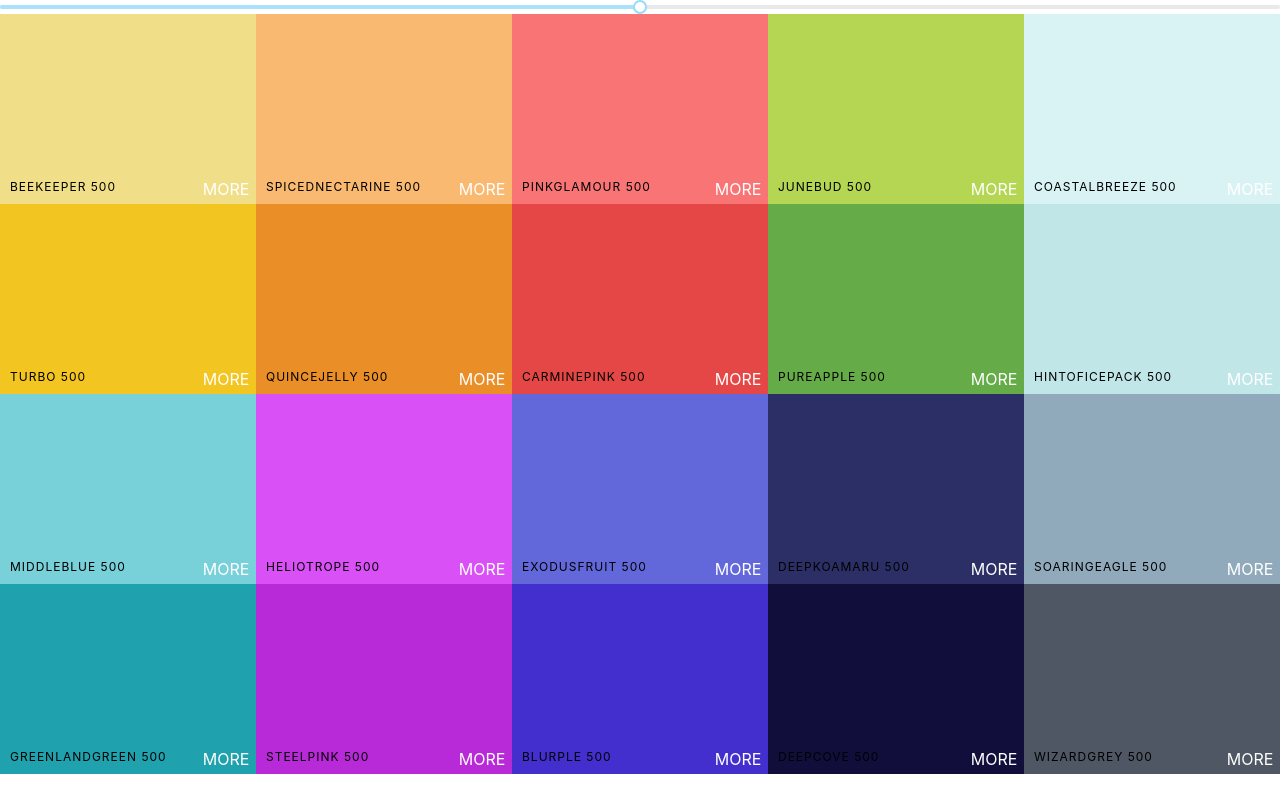
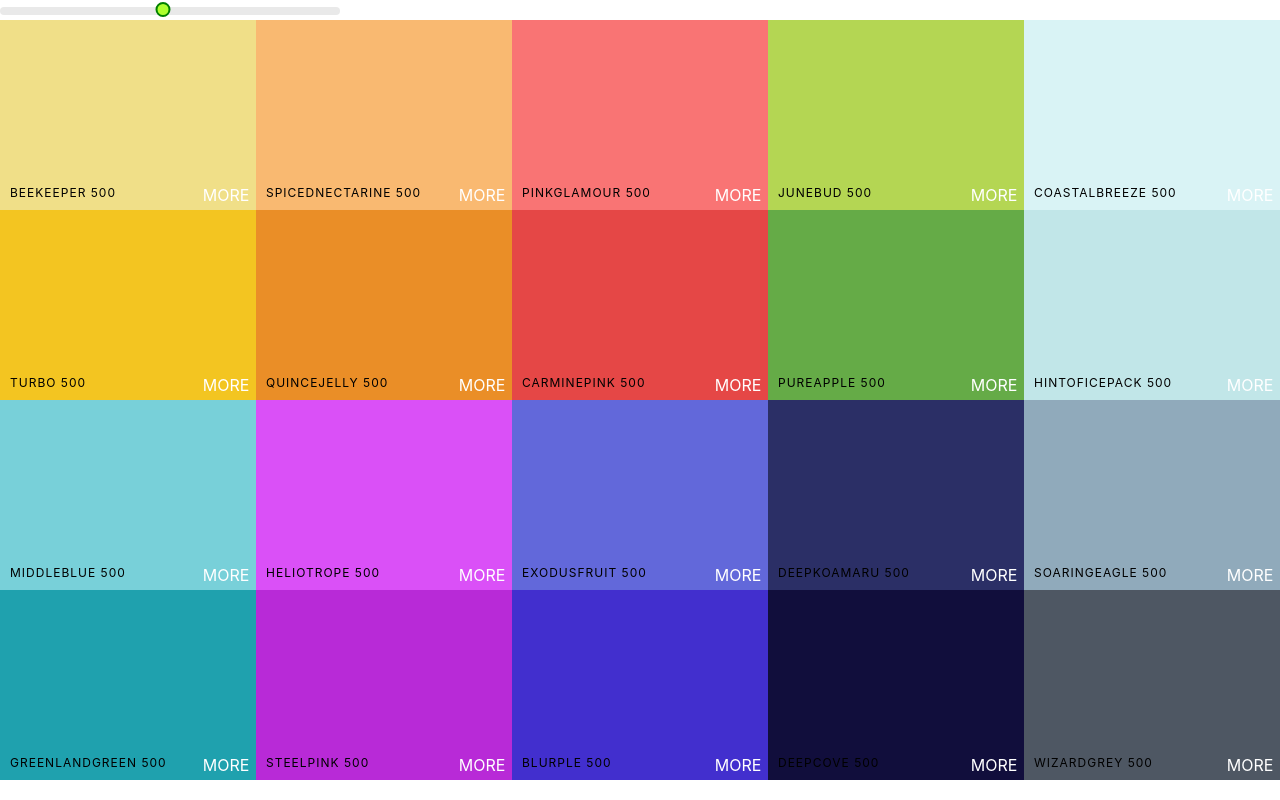
Before and after one commit to ssamsara98/modern-react-bootcamp, a React (Create React App) app: page / in a window 1280 px wide. Built offline with nearby package versions, Linux system fonts and the light colour scheme.

Commit message:
Style Color Slider

```diff
--- a/src/components/Palette.css
+++ b/src/components/Palette.css
@@ -5,3 +5,29 @@
 .Palette-colors {
   height: 95vh;
 }
+
+.slider {
+  width: 340px;
+  margin: 0 auto;
+  display: inline-block;
+}
+
+.rc-slider-track {
+  background-color: transparent;
+}
+.rc-slider-rail {
+  height: 8px;
+}
+.rc-slider-handle,
+.rc-slider-handle:active,
+.rc-slider-handle:focus,
+.rc-slider-handle:hover {
+  background-color: greenyellow;
+  outline: none;
+  border: 2px solid green;
+  box-shadow: none;
+  width: 15px;
+  height: 15px;
+  margin-left: -7px;
+  margin-top: -5px;
+}
--- a/src/components/Palette.jsx
+++ b/src/components/Palette.jsx
@@ -2,8 +2,8 @@
 import ColorBox from "./ColorBox";
 import Slider from "rc-slider";
 
+import "rc-slider/assets/index.css";
 import "./Palette.css";
-import "rc-slider/assets/index.css";
 
 export default class Palette extends Component {
   constructor(props) {
@@ -26,6 +26,7 @@
     });
     return (
       <div className="Palette">
+        <div className="slider">
           <Slider
             defaultValue={level}
             min={100}
@@ -33,6 +34,7 @@
             step={100}
             onAfterChange={this.changeLevel}
           />
+        </div>
         {/* Navbar goes here */}
         <div className="Palette-colors">{colorBoxes}</div>
         {/* footer eventually */}
```
Lines whose indentation alone changed are shown as unchanged.
